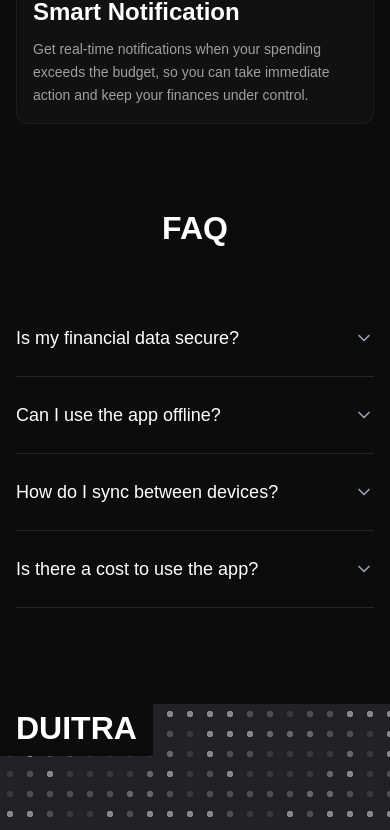
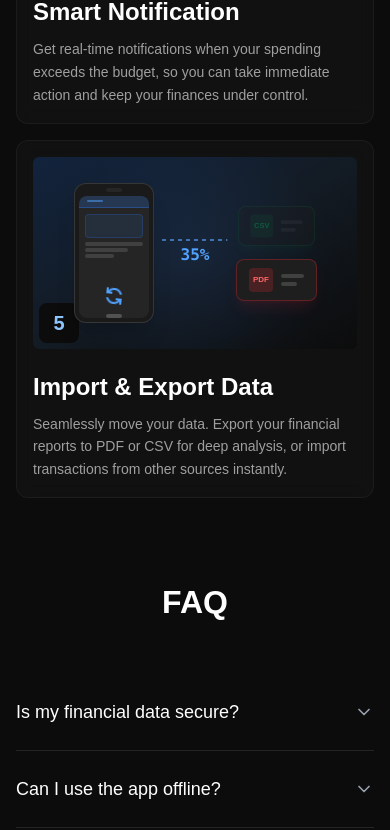
Before and after one commit to aevenic/duitra-web, a React (Vite) app: page / in a window 390 px wide. Shown: the part 5492-6322 px from the top of the page. Built offline with nearby package versions, Linux system fonts and the light colour scheme; a web font is replaced by a local one.

Commit message:
add more content on benefit section

```diff
--- a/src/components/ui/CardBenefits.jsx
+++ b/src/components/ui/CardBenefits.jsx
@@ -4,6 +4,7 @@ import { textHeading2, textSemi } from '../../data/uiStyles'
 const CardBenefits = ({ title, description, index }) => {
   const num = index + 1;
   const [typedText, setTypedText] = useState('');
+  const [progress, setProgress] = useState(0);
 
   useEffect(() => {
     if (index === 1) {
@@ -32,6 +33,20 @@ const CardBenefits = ({ title, description, index }) => {
       return () => {
         clearTimeout(timeoutId);
       };
+    }
+
+    if (index === 4) {
+      // Import/Export Progress Animation
+      let currentProgress = 0;
+      const interval = setInterval(() => {
+        currentProgress += 1;
+        if (currentProgress > 100) {
+          currentProgress = 0;
+        }
+        setProgress(currentProgress);
+      }, 50); // 50ms * 100 = 5000ms for full cycle
+
+      return () => clearInterval(interval);
     }
   }, [index]);
 
@@ -259,6 +274,109 @@ const CardBenefits = ({ title, description, index }) => {
             <div className={`absolute bottom-1.5 left-1.5 p-3 bg-[#0c0c0c] rounded-lg flex items-center justify-center h-[40px] w-[40px] text-[20px] font-bold text-blue-300`}>{num}</div>
           </div>
         );
+      case 4: // Import & Export Data
+        return (
+          <div className="relative h-48 w-full rounded-md bg-[#0c0c0c] bg-gradient-to-br from-blue-500/20 via-blue-400/10 to-transparent overflow-hidden">
+            <style>
+              {`
+                @keyframes dash-move {
+                  to { stroke-dashoffset: -20; }
+                }
+                @keyframes card-fade-csv {
+                  0%, 45% { opacity: 1; transform: scale(1); }
+                  50%, 95% { opacity: 0.3; transform: scale(0.95); }
+                  100% { opacity: 1; transform: scale(1); }
+                }
+                @keyframes card-fade-pdf {
+                  0%, 45% { opacity: 0.3; transform: scale(0.95); }
+                  50%, 95% { opacity: 1; transform: scale(1); }
+                  100% { opacity: 0.3; transform: scale(0.95); }
+                }
+                .dash-anim { animation: dash-move 1s linear infinite; }
+                .card-csv-anim { animation: card-fade-csv 4s infinite ease-in-out; }
+                .card-pdf-anim { animation: card-fade-pdf 4s infinite ease-in-out; }
+              `}
+            </style>
+
+            <div className="absolute inset-0 flex items-center justify-center p-6 bg-[radial-gradient(circle_at_center,_rgba(59,130,246,0.1)_0%,_transparent_70%)]">
+              <div className="relative w-full h-full flex items-center justify-between px-4">
+
+                {/* Left Side: Mobile App UI */}
+                <div className="w-1/3 flex items-center justify-center z-10">
+                  {/* Mobile Phone Frame */}
+                  <div className="relative w-[80px] h-[140px] bg-[#1a1a1a] border border-neutral-600/50 rounded-xl shadow-xl overflow-hidden flex flex-col">
+                    {/* Phone Notch */}
+                    <div className="absolute top-1 left-1/2 -translate-x-1/2 w-4 h-1 bg-neutral-800 rounded-full z-10"></div>
+                    {/* Phone Screen */}
+                    <div className="flex-1 bg-[#252525] m-1 mt-3 rounded-lg overflow-hidden flex flex-col">
+                      {/* App Header */}
+                      <div className="h-3 bg-blue-500/20 border-b border-blue-500/30 flex items-center pl-2">
+                        <div className="w-4 h-0.5 bg-blue-400/50 rounded-full"></div>
+                      </div>
+                      {/* App Body */}
+                      <div className="p-1.5 space-y-1 flex-1">
+                        <div className="h-6 bg-blue-500/10 rounded border border-blue-500/20"></div>
+                        <div className="space-y-0.5">
+                          <div className="h-1 w-full bg-neutral-700 rounded"></div>
+                          <div className="h-1 w-3/4 bg-neutral-700 rounded"></div>
+                          <div className="h-1 w-1/2 bg-neutral-700 rounded"></div>
+                        </div>
+                      </div>
+                      {/* Sync Icon */}
+                      <div className="flex justify-center pb-2.5">
+                        <span className="material-symbols-outlined text-[10px] text-blue-400 animate-spin" style={{ animationDuration: '3s' }}>sync</span>
+                      </div>
+                    </div>
+                    {/* Phone Button */}
+                    <div className="absolute bottom-1 left-1/2 -translate-x-1/2 w-4 h-1 bg-neutral-600 rounded-full"></div>
+                  </div>
+                </div>
+
+                {/* Center: Connectors & Progress */}
+                <div className="flex-1 flex flex-col items-center justify-center px-2 relative h-full">
+                  {/* Animated Dashed Line */}
+                  <div className="w-full h-[2px] relative overflow-hidden mb-0.5">
+                    <svg width="100%" height="2">
+                      <line x1="0" y1="1" x2="100%" y2="1" stroke="#60A5FA" strokeWidth="2" strokeDasharray="4 4" className="dash-anim" opacity="0.6" />
+                    </svg>
+                  </div>
+
+                  {/* Digital Percentage Counter */}
+                  <div className="font-mono font-semibold text-blue-400 tabular-nums">
+                    {progress}%
+                  </div>
+                </div>
+
+                {/* Right Side: Floating Cards (CSV & PDF) */}
+                <div className="flex flex-col gap-3 justify-center items-center w-1/3 z-10">
+                  {/* CSV Card */}
+                  <div className="card-csv-anim flex items-center gap-2 px-3 py-2 bg-[#1e1e1e] border border-green-500/30 rounded-lg shadow-lg shadow-green-500/10 w-full max-w-[100px]">
+                    <div className="w-6 h-6 rounded bg-green-500/20 flex items-center justify-center">
+                      <span className="text-[8px] font-bold text-green-400">CSV</span>
+                    </div>
+                    <div className="space-y-1 flex-1">
+                      <div className="h-1 w-full bg-neutral-700 rounded-full"></div>
+                      <div className="h-1 w-2/3 bg-neutral-700 rounded-full"></div>
+                    </div>
+                  </div>
+
+                  {/* PDF Card */}
+                  <div className="card-pdf-anim flex items-center gap-2 px-3 py-2 bg-[#1e1e1e] border border-red-500/30 rounded-lg shadow-lg shadow-red-500/10 w-full max-w-[100px]">
+                    <div className="w-6 h-6 rounded bg-red-500/20 flex items-center justify-center">
+                      <span className="text-[8px] font-bold text-red-400">PDF</span>
+                    </div>
+                    <div className="space-y-1 flex-1">
+                      <div className="h-1 w-full bg-neutral-700 rounded-full"></div>
+                      <div className="h-1 w-2/3 bg-neutral-700 rounded-full"></div>
+                    </div>
+                  </div>
+                </div>
+
+              </div>
+            </div>
+            <div className={`absolute bottom-1.5 left-1.5 p-3 bg-[#0c0c0c] rounded-lg flex items-center justify-center h-[40px] w-[40px] text-[20px] font-bold text-blue-300`}>{num}</div>
+          </div>
+        );
       default:
         return null;
     }
--- a/src/components/ui/Footer.jsx
+++ b/src/components/ui/Footer.jsx
@@ -45,8 +45,8 @@ const Footer = () => {
 	}, []);
 
 	return (
+		<div>
 			<div ref={footerRef} className="relative w-full h-[320px] bg-[#212228] overflow-hidden">
-
 				{/* Halftone Texture Layer - Truly Random Opacities */}
 				<div
 					className="absolute inset-0 pointer-events-none z-0"
@@ -57,8 +57,8 @@ const Footer = () => {
 					{/* Parallax Image Layers */}
 					{/* Footer 1 - Right Side on Mobile, Left Side on Desktop */}
 					<div
-					className="absolute top-12 lg:-top-40 right-10 md:left-4 lg:left-16 xl:left-32 md:w-[85%] h-[200%] lg:h-[300%] pointer-events-none z-0"
-					style={{ transform: `translateY(${offsetY * 0.3}px)` }}
+						className="absolute top-12 lg:-top-32 right-10 md:left-4 lg:left-16 xl:left-32 h-[200%] lg:h-[350%] pointer-events-none z-0"
+						style={{ transform: `translateY(${offsetY * 0.38}px)` }}
 					>
 						<img
 							src="/footer_2.png"
@@ -68,7 +68,7 @@ const Footer = () => {
 					</div>
 				</div>
 
-			{/* Content Overlay - RESTORED ORIGINAL LAYOUT */}
+				{/* Content Overlay */}
 				<div className="relative z-10 w-full h-full pointer-events-none">
 					{/* "DUITRA" Text */}
 					<div className="absolute top-0 left-0 px-4 pb-1 bg-[#0c0c0c] text-[32px] lg:text-[40px] font-semibold text-white pointer-events-auto">
@@ -108,6 +108,8 @@ const Footer = () => {
 					</div>
 				</div>
 			</div>
+			<div className="w-full text-center bg-[#0c0c0c] pt-2 pb-3 text-white/60 text-[12px]">© 2026 Aevenic Stuido. All rights reserved.</div>
+		</div>
 	)
 }
 
--- a/src/data/dataHome.js
+++ b/src/data/dataHome.js
@@ -195,6 +195,16 @@ export const DataHome = {
           id: 'Dapatkan notifikasi real-time saat pengeluaran melewati batas anggaran, sehingga bisa langsung mengambil tindakan dan menjaga keuangan tetap terkendali.',
         },
       },
+      {
+        title: {
+          en: 'Import & Export Data',
+          id: 'Impor & Ekspor Data',
+        },
+        desc: {
+          en: 'Seamlessly move your data. Export your financial reports to PDF or CSV for deep analysis, or import transactions from other sources instantly.',
+          id: 'Pindahkan datamu dengan mudah. Ekspor laporan keuangan ke PDF atau CSV untuk analisis mendalam, atau impor transaksi dari sumber lain secara instan.',
+        },
+      },
     ],
   },
   faqSection: {
```
Lines whose indentation alone changed are shown as unchanged.
